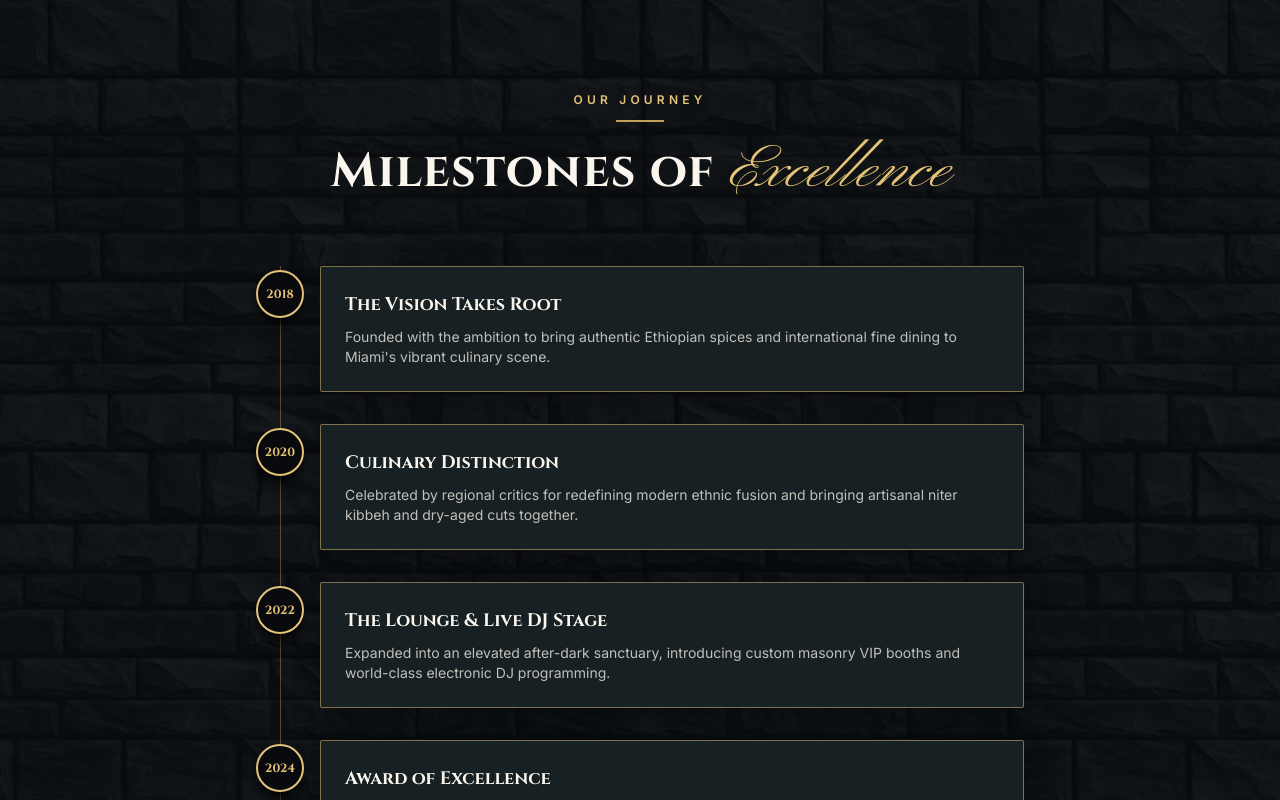
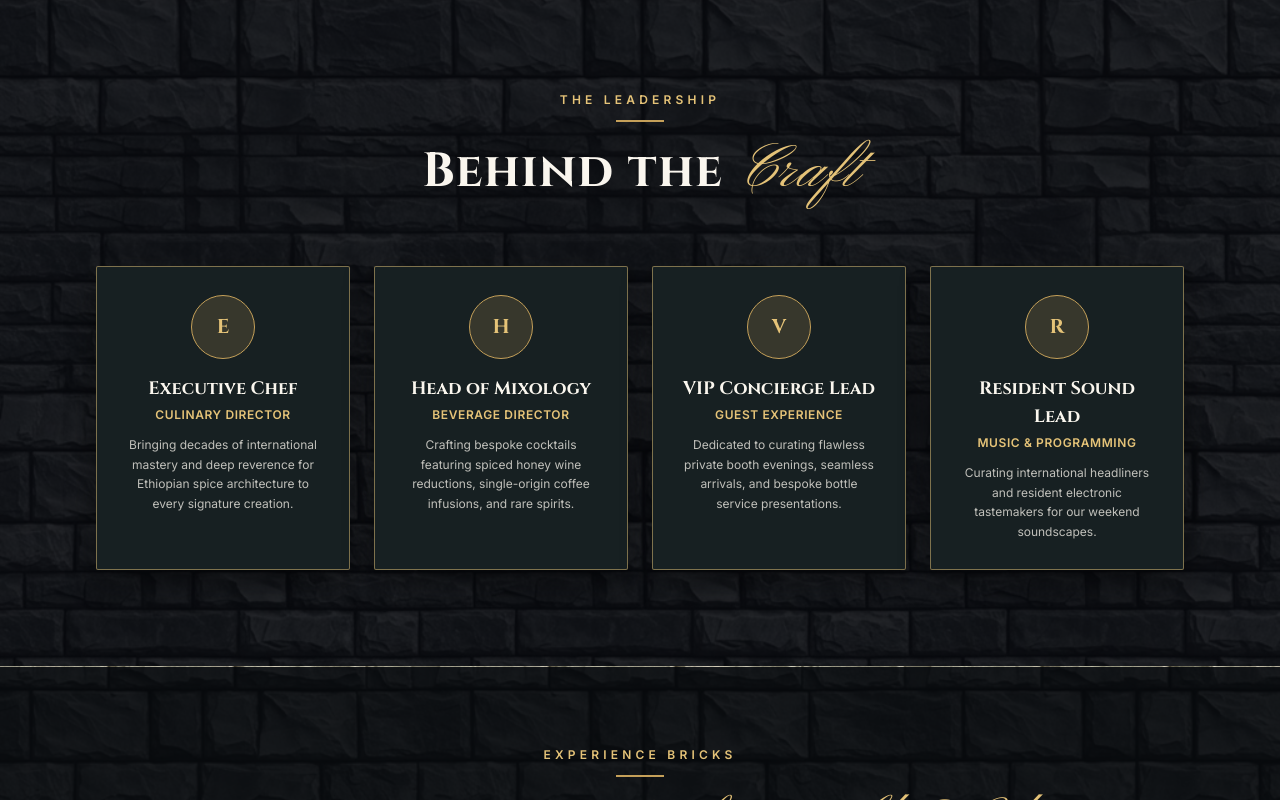
Before and after one commit to Goodomenn/ela-trading, a React (Vite) app: page /about in a window 1280 px wide. Shown: the part 1160-1960 px from the top of the page. Built offline with nearby package versions, Linux system fonts and the light colour scheme; a web font is replaced by a local one.

Commit message:
Remove Milestones of Excellence timeline section from About page

```diff
--- a/src/pages/AboutPage.jsx
+++ b/src/pages/AboutPage.jsx
@@ -10,13 +10,6 @@ const values = [
   { icon: Sparkles, title: "After-Dark Energy",    desc: "Seamlessly transitioning from relaxed gourmet dining into Miami's most sought-after late-night lounge with world-class live DJs." },
 ];
 
-const timeline = [
-  { year: "2018", title: "The Vision Takes Root",       desc: "Founded with the ambition to bring authentic Ethiopian spices and international fine dining to Miami's vibrant culinary scene." },
-  { year: "2020", title: "Culinary Distinction",        desc: "Celebrated by regional critics for redefining modern ethnic fusion and bringing artisanal niter kibbeh and dry-aged cuts together." },
-  { year: "2022", title: "The Lounge & Live DJ Stage",  desc: "Expanded into an elevated after-dark sanctuary, introducing custom masonry VIP booths and world-class electronic DJ programming." },
-  { year: "2024", title: "Award of Excellence",         desc: "Recognized for our 400-bottle cellar, house Tej infusions, and Michelin-caliber tableside hospitality." },
-  { year: "2026", title: "Today",                       desc: "Still honoring tradition. Still evolving flavor. Miami's premier destination for dining and upscale nightlife." },
-];
 
 const team = [
   { name: "Executive Chef",      role: "Culinary Director",     bio: "Bringing decades of international mastery and deep reverence for Ethiopian spice architecture to every signature creation." },
@@ -121,44 +114,6 @@ export default function AboutPage() {
         </div>
       </section>
 
-      {/* ─── TIMELINE ─── */}
-      <section className="relative py-24 border-t border-[#E5C378]/20"
-        style={{ backgroundImage: "url('/textures/brick.jpg')", backgroundSize: "cover", backgroundAttachment: "fixed" }}>
-        <div className="absolute inset-0" style={{ background: "rgba(8,10,14,0.92)" }} />
-        <div className="section-inner relative z-10">
-          <div className="text-center mb-16">
-            <span className="text-xs tracking-[0.35em] uppercase font-sans text-[#E5C378] font-semibold mb-3 block">
-              Our Journey
-            </span>
-            <div className="w-12 h-0.5 bg-[#C5A059] mx-auto mb-5" />
-            <h2 className="font-display text-3xl md:text-5xl font-bold tracking-wide text-[#FAF6EE]">
-              Milestones of <span className="font-script text-4xl md:text-6xl font-normal italic" style={{ color: "#E5C378" }}>Excellence</span>
-            </h2>
-          </div>
-
-          <div className="relative max-w-3xl mx-auto">
-            <div className="absolute left-6 top-0 bottom-0 w-px bg-[#C5A059]/40" />
-            <div className="space-y-8">
-              {timeline.map(({ year, title, desc }) => (
-                <div key={year} className="flex gap-8 pl-16 relative group">
-                  <div className="absolute left-0 top-1 w-12 h-12 rounded-full bg-[#080A0E] border-2 border-[#E5C378] flex items-center justify-center flex-shrink-0 z-10 shadow-lg shadow-black/80">
-                    <span className="font-display text-[#E5C378] text-xs font-bold leading-none">{year}</span>
-                  </div>
-                  <div className="p-6 rounded-sm flex-1 transition-all duration-300 shadow-xl"
-                    style={{
-                      backgroundColor: "#172022",
-                      border: "1.5px solid rgba(229,195,120,0.50)",
-                      boxShadow: "0 8px 25px rgba(0,0,0,0.40)"
-                    }}>
-                    <h3 className="font-display font-bold text-lg text-[#FAF6EE] mb-2">{title}</h3>
-                    <p className="font-sans text-xs md:text-sm text-[#FAF6EE]/75 leading-relaxed font-normal">{desc}</p>
-                  </div>
-                </div>
-              ))}
-            </div>
-          </div>
-        </div>
-      </section>
 
       {/* ─── TEAM ─── */}
       <section className="relative py-24 border-t border-[#E5C378]/20"
```
